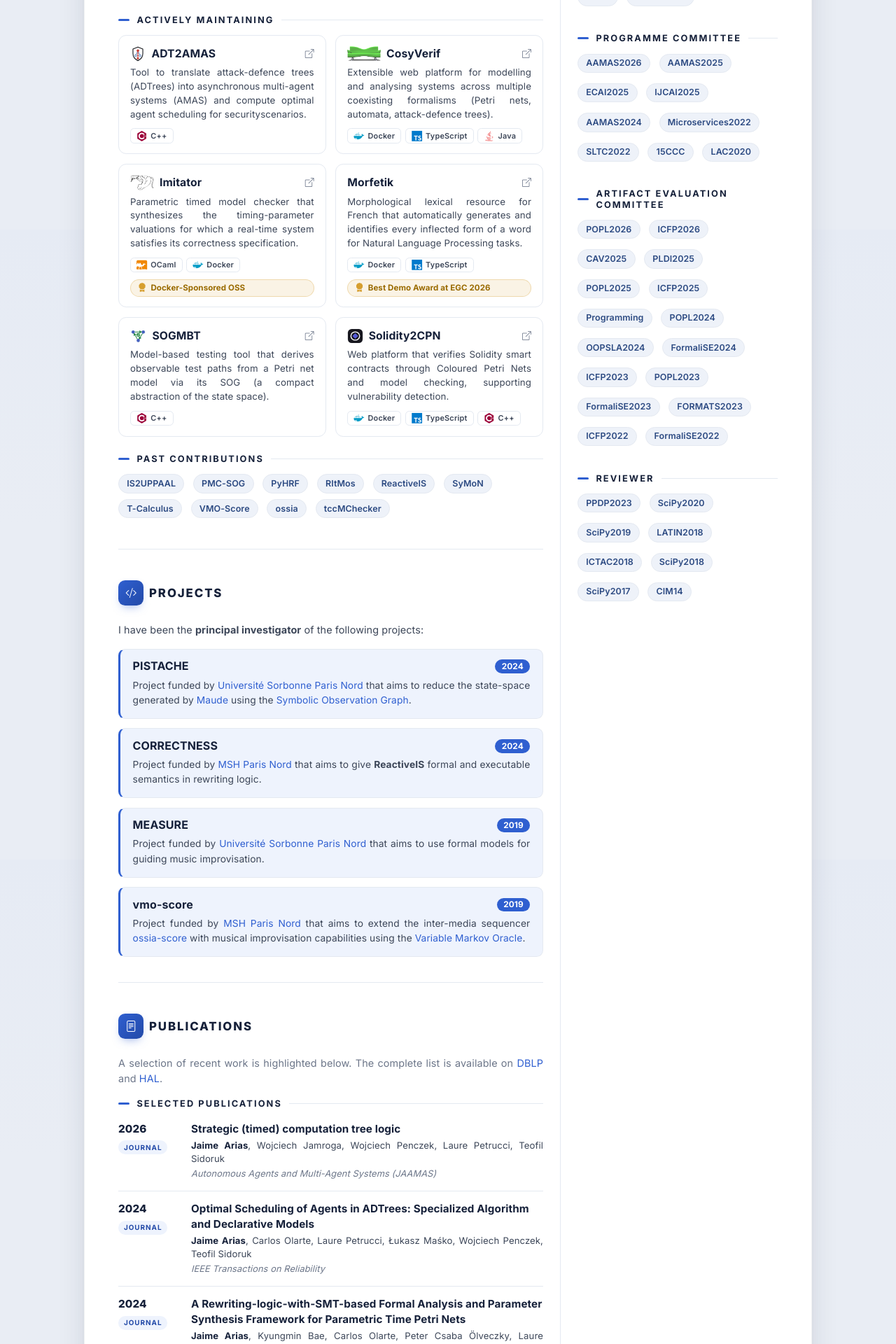
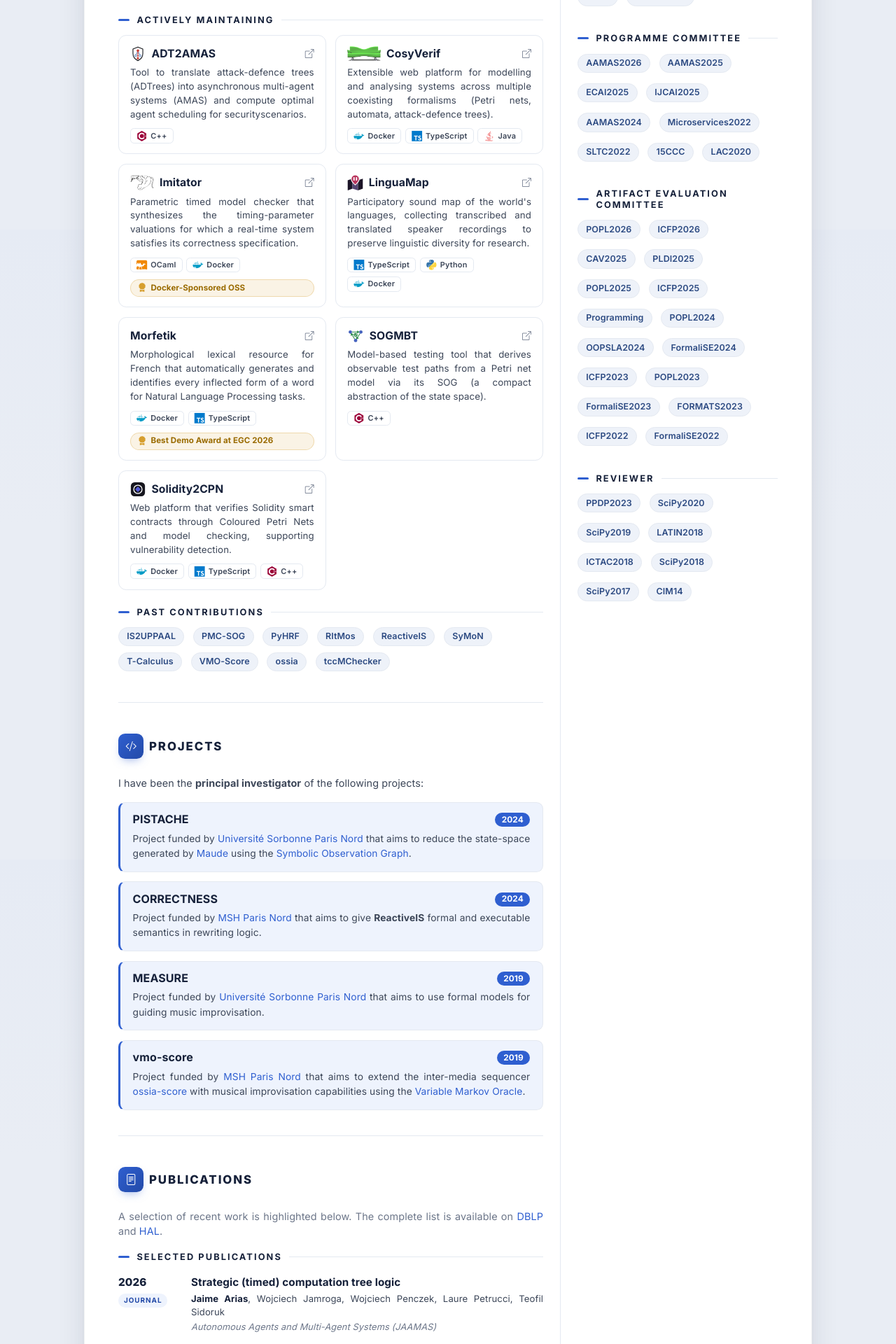
Before and after one commit to himito/himito.github.io, a Jekyll site: the page built from index.md, in a window 1280 px wide. Shown: the part 1472-3392 px from the top of the page at 70% size. Built offline with Jekyll 4.4.1, drawn with Linux system fonts in a browser that asks for light colours; nearby versions of some CDN libraries; some web fonts are replaced; library files that are not in the unit come from our copies.

Commit message:
add LinguaMap details and icon; update tech stack for Python

```diff
--- a/_data/software.yml
+++ b/_data/software.yml
@@ -5,6 +5,14 @@
   stack: [Docker, TypeScript]
   description: |
     Morphological lexical resource for French that automatically generates and identifies every inflected form of a word for Natural Language Processing tasks.
+
+- title: LinguaMap
+  url: https://linguamap.lipn.univ-paris13.fr/
+  status: current
+  logo: linguamap.svg
+  stack: [TypeScript, Python, Docker]
+  description: |
+    Participatory sound map of the world's languages, collecting transcribed and translated speaker recordings to preserve linguistic diversity for research.
 
 - title: CosyVerif
   url: https://www.cosyverif.org/
--- a/_data/tech.yml
+++ b/_data/tech.yml
@@ -5,3 +5,4 @@ TypeScript: devicon-typescript-plain
 Java: devicon-java-plain
 OCaml: devicon-ocaml-plain
 "C++": devicon-cplusplus-plain
+Python: devicon-python-plain
--- a/assets/css/custom.css
+++ b/assets/css/custom.css
@@ -449,6 +449,13 @@ hr {
   font-size: 0.95rem;
   line-height: 1;
 }
+/* Devicon's Python font icon is single-colour: split it into the logo's blue and yellow */
+.software-card-tech-icon.devicon-python-plain::before {
+  background: linear-gradient(135deg, #3776ab 50%, #ffd43b 50%);
+  -webkit-background-clip: text;
+  background-clip: text;
+  -webkit-text-fill-color: transparent;
+}
 
 .software-past { margin-top: 0.25rem; }
 
```
Also changed, not shown: assets/images/linguamap.svg (added).
